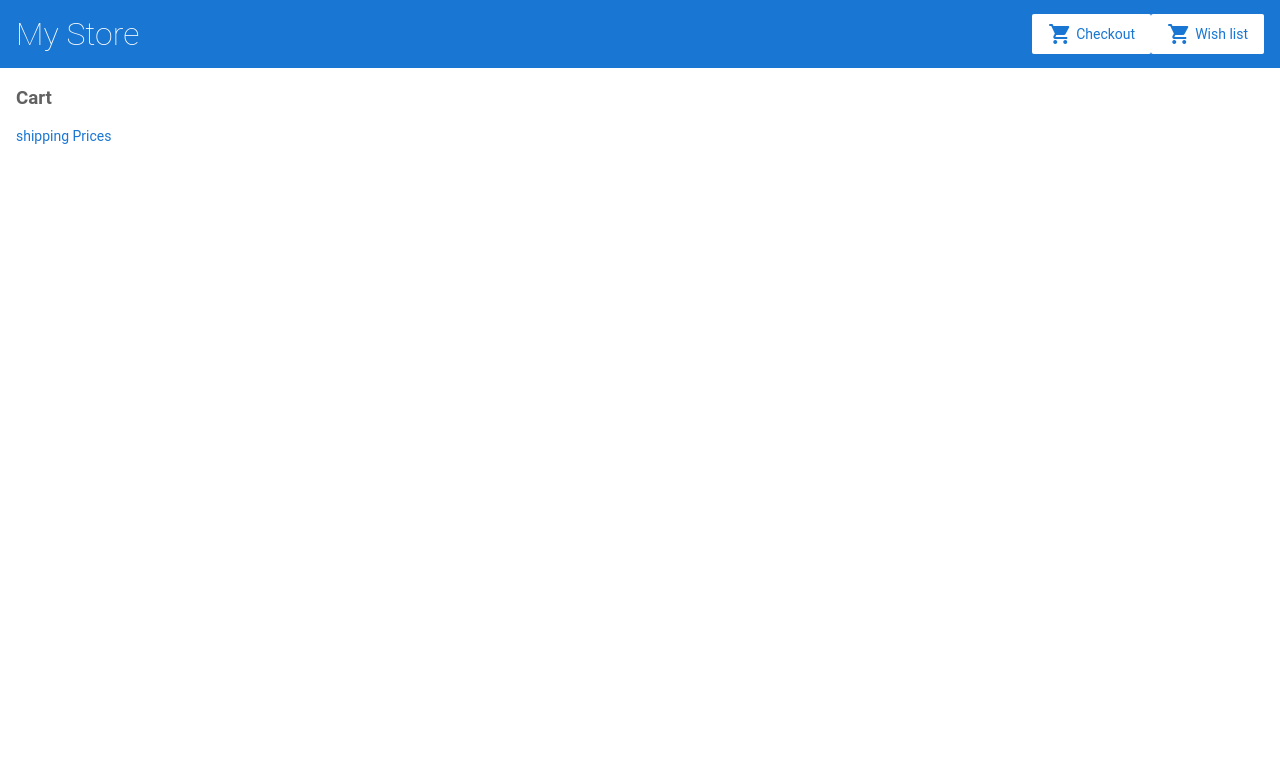
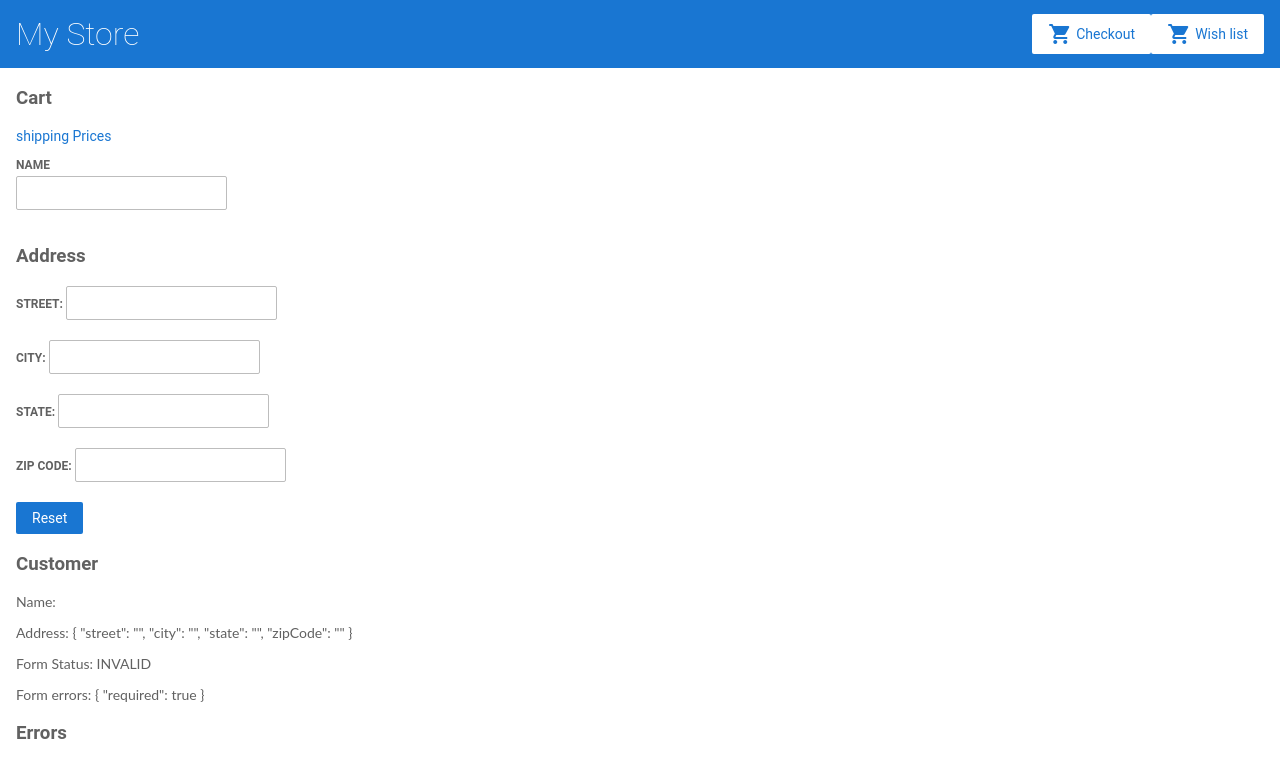
Before and after one commit to khachapuridze/angular-tutorial-first, an Angular app: page /cart in a window 1280 px wide. Shown: the top 778 px of the page. Built offline with nearby package versions, Linux system fonts and the light colour scheme.

Commit message:
feat(angular): forms

```diff
--- a/src/app/app.module.ts
+++ b/src/app/app.module.ts
@@ -12,6 +12,7 @@ import { CartComponent } from './cart/cart.component';
 import { WishlistComponent } from './wishlist/wishlist.component';
 import { ShippingComponent } from './shipping/shipping.component';
 import { HttpClientModule } from '@angular/common/http';
+import { ReactiveFormsModule } from '@angular/forms';
 
 @NgModule({
   declarations: [
@@ -28,6 +29,7 @@ import { HttpClientModule } from '@angular/common/http';
     BrowserModule,
     AppRoutingModule,
     HttpClientModule,
+    ReactiveFormsModule,
     RouterModule.forRoot([{
       path: '', component: ProductListComponent
     },
--- a/src/app/cart/cart.component.html
+++ b/src/app/cart/cart.component.html
@@ -10,3 +10,53 @@
     <button (click)="Remove(productId)">Remove</button>
 
 </div>
+
+<form [formGroup]="checkedForm" (ngSubmit)="onSubmit(checkedForm.value)">
+    <div>
+        <label for="name">Name</label>
+        <input id="name" type="text" formControlName="name" required>
+    </div>
+    <div formGroupName="address">
+        <h3>Address</h3>
+        <label for=""> Street:
+            <input type="text" formControlName="street">
+        </label>
+        <label for=""> City:
+            <input type="text" formControlName="city">
+        </label>
+        <label for=""> State:
+            <input type="text" formControlName="state">
+        </label>
+        <label for=""> Zip Code:
+            <input type="text" formControlName="zipCode">
+        </label>
+    </div>
+    <button class="button" type="submit" *ngIf="checkedForm.status === 'VALID'">Purchase</button>
+    <button class="button" type="button" (click)="resetForm()">Reset</button>
+</form>
+
+<div>
+    <h3>Customer</h3>
+    <p>Name: {{checkedForm.controls.name.value}}</p>
+    <p>Address: {{checkedForm.controls.address.value | json}}</p>
+    <p>Form Status: {{checkedForm.status}}</p>
+    <p>Form errors: {{checkedForm.controls.name.errors | json}}</p>
+</div>
+
+<div>
+    <h3>Errors</h3>
+
+    <div *ngIf="name.invalid && (name.dirty || name.touched)">
+        <div *ngIf="name.errors.required">
+            Name is required!
+        </div>
+
+        <div *ngIf="name.errors.minlength">
+            Minumum length is 4!
+        </div>
+
+        <div *ngIf="name.errors.forbidden">
+            Name can't be {{name.value}}!
+        </div>
+    </div>
+</div>
--- a/src/app/cart/cart.component.ts
+++ b/src/app/cart/cart.component.ts
@@ -1,5 +1,6 @@
 import {CartService} from "./../cart.service";
 import { Component, OnInit } from "@angular/core";
+import { FormBuilder, Validators, FormControl } from '@angular/forms';
 
 @Component({
     selector: 'app-cart',
@@ -9,10 +10,23 @@ import { Component, OnInit } from "@angular/core";
 
 export class CartComponent implements OnInit{
     items;
+    checkedForm;
+
     constructor(
-        private cartServices: CartService
+        private cartServices: CartService,
+        private formBuilder: FormBuilder
     ){
-        this.items = this.cartServices.getItems()
+        this.items = this.cartServices.getItems();
+
+        this.checkedForm = this.formBuilder.group({
+            name: ['', [Validators.minLength(4), this.forbiddenName()]],
+            address: formBuilder.group({
+                street: '',
+                city: '',
+                state: '',
+                zipCode: ''
+            })
+        });
     }
 
     Remove(productId) {
@@ -21,6 +35,25 @@ export class CartComponent implements OnInit{
 
     }
 
+    onSubmit(value) {
+
+        this.checkedForm.push(value);
+    }
+
+    resetForm() {
+        this.checkedForm.reset();
+    }
+
+    forbiddenName() {
+        return (formControl) => {
+            return formControl.value === 'Roman' ? { forbidden: { invalid: true } } : null;
+        }
+    }
+
+    get name() {
+        return this.checkedForm.get('name') as FormControl;
+    }
+
     ngOnInit() {  }
 
 }
```
